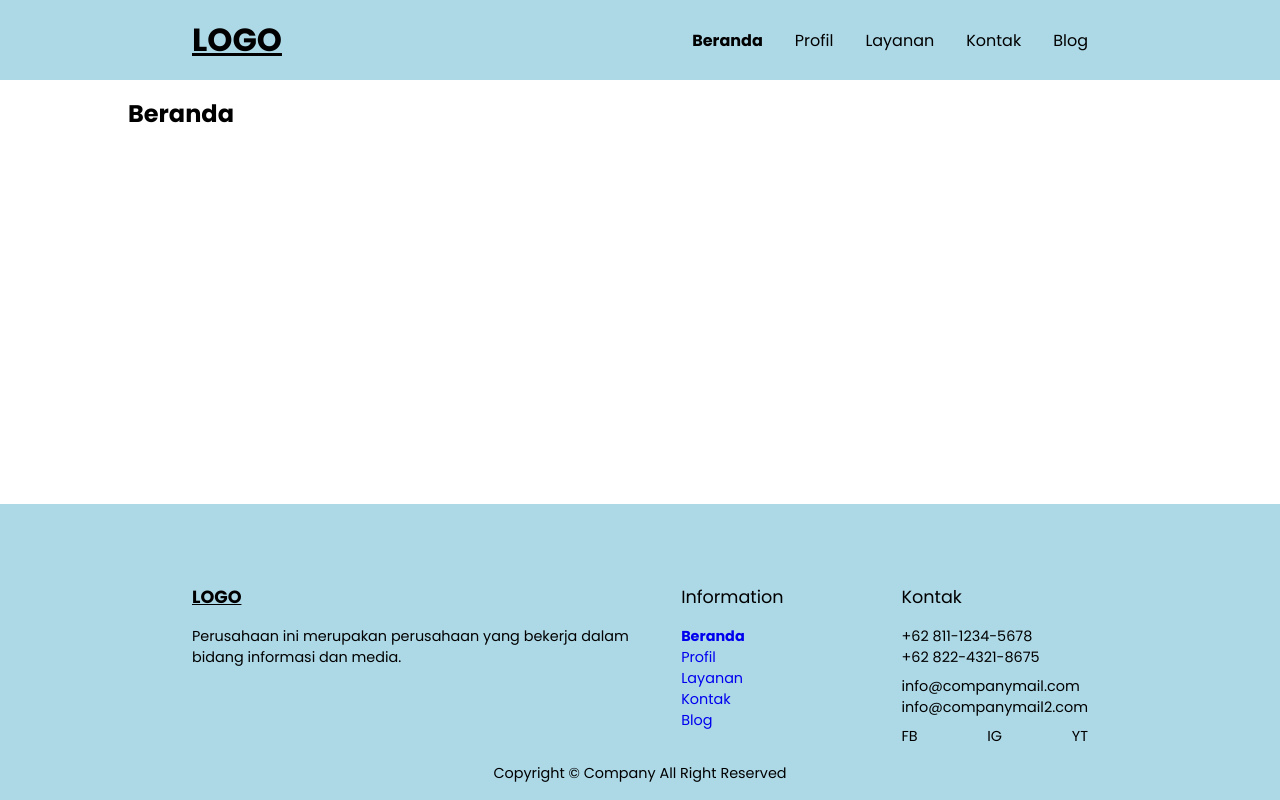
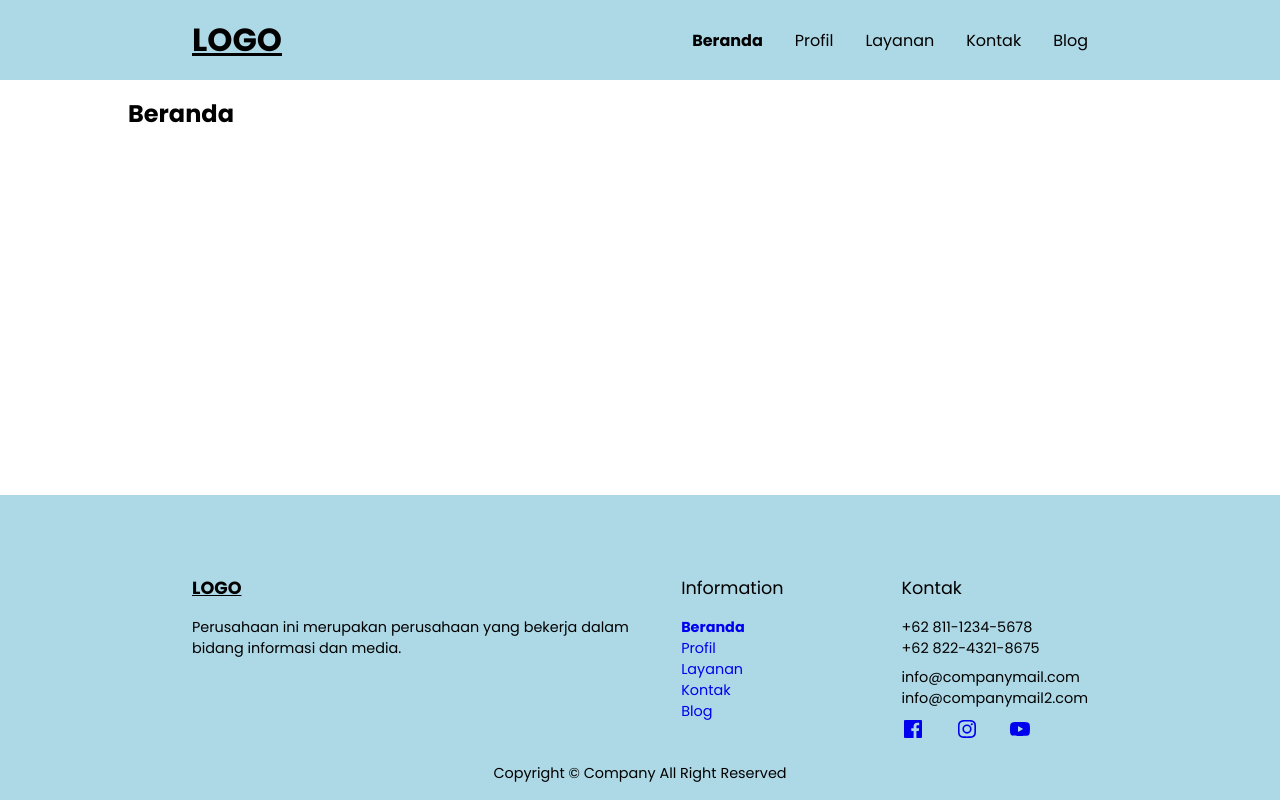
Before and after one commit to masatidhira/react-router-template, a React (Vite) app: page / in a window 1280 px wide. Built offline with nearby package versions, Linux system fonts and the light colour scheme.

Commit message:
Add social icons

```diff
--- a/package.json
+++ b/package.json
@@ -12,6 +12,7 @@
   "dependencies": {
     "react": "^18.2.0",
     "react-dom": "^18.2.0",
+    "react-icons": "^4.10.1",
     "react-router-dom": "^6.15.0",
     "sass": "^1.66.1"
   },
--- a/src/components/Footer/Footer.jsx
+++ b/src/components/Footer/Footer.jsx
@@ -1,4 +1,6 @@
+/* eslint-disable jsx-a11y/control-has-associated-label */
 import { NavLink } from 'react-router-dom';
+import { BiLogoFacebookSquare, BiLogoInstagram, BiLogoYoutube } from 'react-icons/bi';
 import './Footer.scss';
 
 export default function Footer() {
@@ -42,11 +44,17 @@ export default function Footer() {
             <p>info@companymail2.com</p>
           </div>
 
-          <div className="social">
-            <div className="social-icon">FB</div>
-            <div className="social-icon">IG</div>
-            <div className="social-icon">YT</div>
-          </div>
+          <ul className="social">
+            <li className="social-icon">
+              <a href="/" target="_blank"><BiLogoFacebookSquare /></a>
+            </li>
+            <li className="social-icon">
+              <a href="/" target="_blank"><BiLogoInstagram /></a>
+            </li>
+            <li className="social-icon">
+              <a href="/" target="_blank"><BiLogoYoutube /></a>
+            </li>
+          </ul>
         </div>
       </div>
       <div className="copyright">Copyright &copy; Company All Right Reserved</div>
--- a/src/components/Footer/Footer.scss
+++ b/src/components/Footer/Footer.scss
@@ -45,8 +45,14 @@ $fontSizeBig: 1.1rem;
             }
 
             .social {
+                width: 70%;
                 display: flex;
                 justify-content: space-between;
+
+                .social-icon svg {
+                    width: 1.5rem;
+                    height: 1.5rem;
+                }
             }
         }
 
```
Also changed, not shown: 1 other file (tests, documents, lock files or other folders).
